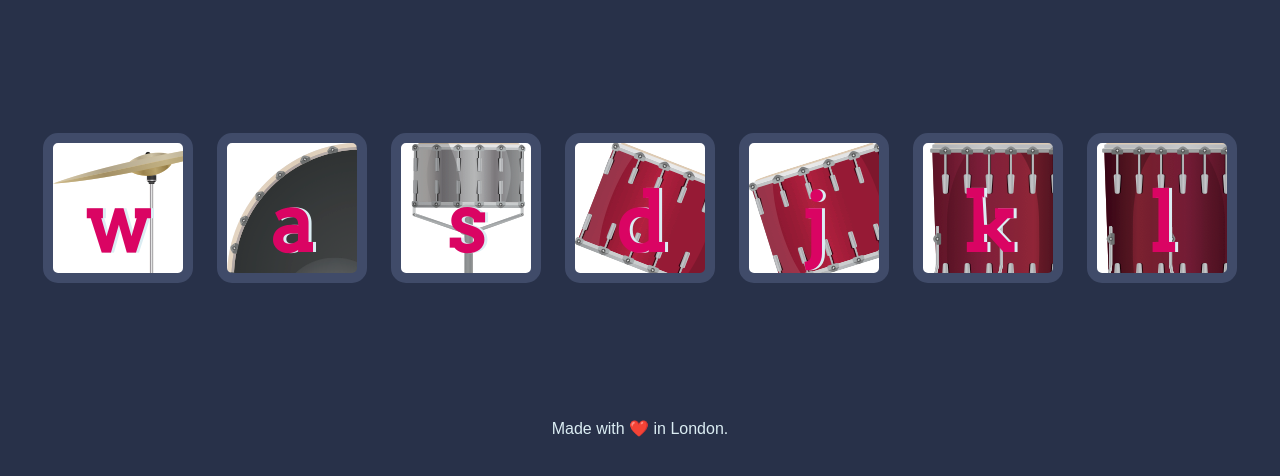
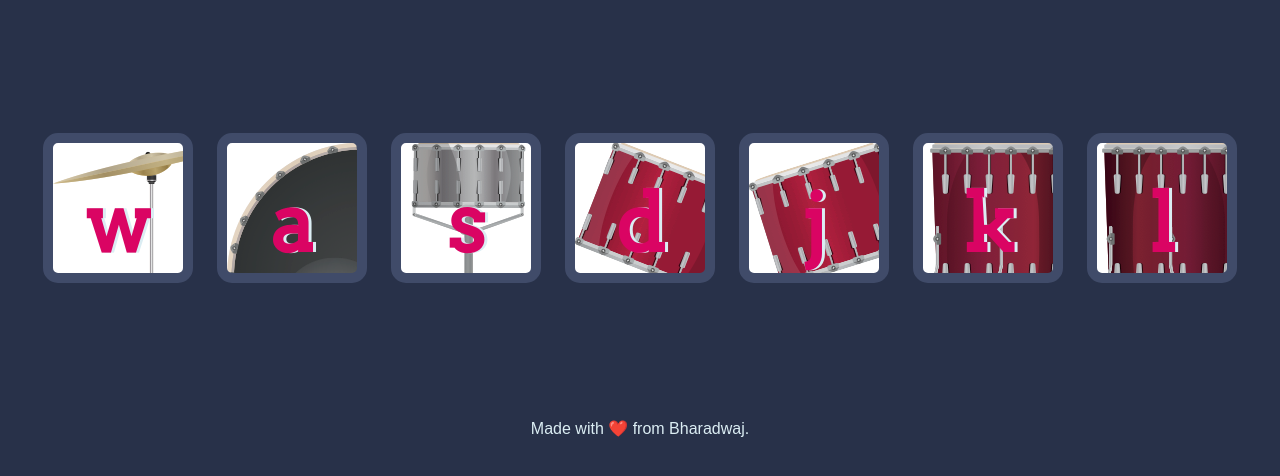
Before and after one commit to Kunabharadwaj/drum-kit, a plain HTML site: page index.html in a window 1280 px wide. Shown: the part 156-632 px from the top of the page. Drawn offline with Linux system fonts and the light colour scheme.

Commit message:
Final Commit

```diff
--- a/index.html
+++ b/index.html
@@ -23,7 +23,7 @@
 
 
   <footer>
-    Made with ❤️ in London.
+    Made with ❤️ from Bharadwaj.
   </footer>
   <script src="index.js"></script>
 </body>
```
